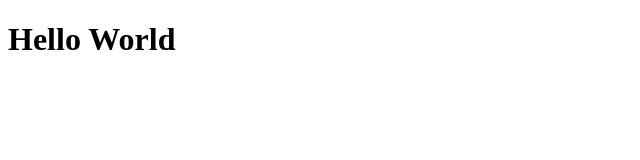
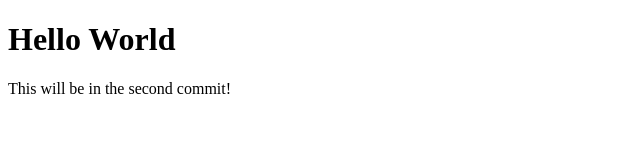
Before and after one commit to Drakescodes/my-second-repo, a plain HTML site: page index.html in a window 1280 px wide. Shown: the whole page, without its empty margins (0-640 px from the left). Drawn offline with Linux system fonts and the light colour scheme.

Commit message:
second commit

```diff
--- a/index.html
+++ b/index.html
@@ -8,5 +8,6 @@
 </head>
 <body>
     <h1>Hello World</h1>
+  <p>This will be in the second commit!</p>
 </body>
 </html>
```
